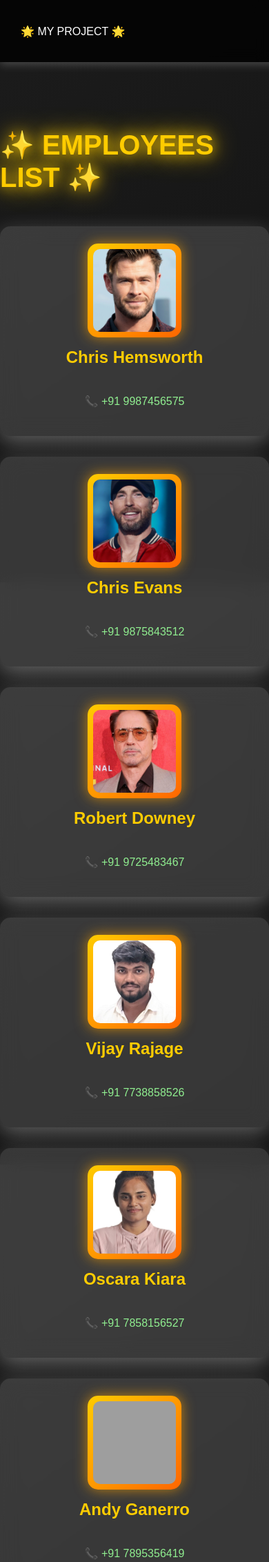
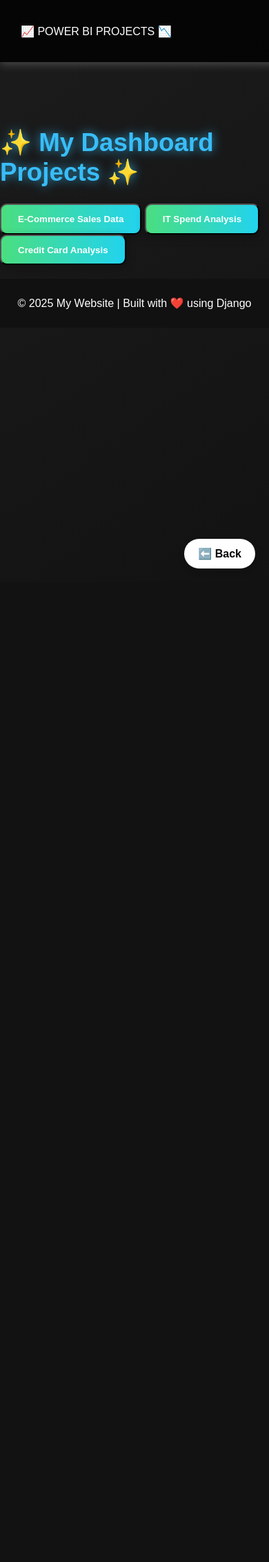
Before and after one commit to Akshara-Khaire/PROJECT-1, a Django app: page /project/ in a window 390 px wide. Shown: the top 2264 px of the page at 69% size. After the commit the page ends 824 px from the top, so only its background shows below. Run offline with Django 5.2, Linux system fonts and the light colour scheme; data comes from the database, SQL or seed files in the repository; some libraries are stand-ins or nearby versions; grey boxes are pictures that could not be loaded.

Commit message:
Update PROJECT-1 content

```diff
--- a/indProject/myProject/templates/all_members.html
+++ b/indProject/myProject/templates/all_members.html
@@ -2,173 +2,161 @@
 {% load static %}
 
 {% block title %}
-    🚀 Meet Our Members 🚀
+    📊 My Power BI Projects 📊
 {% endblock %}
 
 {% block content %}
 
 <div class="navbar">
     <nav class="flex justify-center items-center h-16 w-full bg-gradient-to-r from-gray-900 via-gray-800 to-gray-900 shadow-lg">
-        <span class="text-2xl font-extrabold text-white animate-text-glow text-center">🌟 MY <span class="text-yellow-400 animate-pulse">PROJECT</span> 🌟</span>
+        <span class="text-2xl font-extrabold text-white animate-text-glow text-center">📈 <span class="text-yellow-400 animate-pulse">POWER BI</span> PROJECTS 📉</span>
     </nav>
 </div>
 
-<div class="container py-5">
-    <!-- Animated Page Header -->
-    <h1 class="text-center fancy-header">✨ EMPLOYEES LIST ✨</h1>
+<div class="container py-10">
+    <h1 class="text-center fancy-header">✨ My Dashboard Projects ✨</h1>
 
-    <!-- Members Grid (Flexbox) -->
-    <div class="members-container">
-        {% for x in myMembers %}
-        <div class="member-card">
-            <div class="glow-effect"></div>
-            <div class="image-container">
-                <img class="member-image" src="{{ x.image.url }}"
-                     alt="{{ x.first_name }} {{ x.last_name }}">
-            </div>
-            <h5 class="member-name">{{ x.first_name|title }} {{ x.last_name|title }}</h5>
-            <p class="member-phone">📞 +91 {{ x.phone }}</p>
-        </div>
-        {% endfor %}
+    <!-- Project Buttons -->
+    <div class="flex flex-wrap justify-center gap-6 mt-8">
+        <button onclick="showProject(0)" class="project-button">E-Commerce Sales Data</button>
+        <button onclick="showProject(1)" class="project-button">IT Spend Analysis</button>
+        <button onclick="showProject(2)" class="project-button">Credit Card Analysis</button>
+    </div>
+
+    <!-- Project Detail Section -->
+    <div id="projectDetails" class="mt-10 hidden bg-gray-100 dark:bg-gray-800 p-6 rounded-xl shadow-lg">
+        <h2 id="projectTitle" class="text-2xl font-bold text-gray-800 dark:text-yellow-300 mb-4"></h2>
+        <p id="projectDesc" class="text-gray-700 dark:text-gray-200 mb-6"></p>
+        <div id="projectImages" class="grid grid-cols-1 md:grid-cols-2 gap-4"></div>
     </div>
 </div>
 
-<!-- Custom CSS for a Stunning Look -->
 <style>
-
-    /* Page Header */
     .fancy-header {
-        font-size: 2.5rem;
-        color: #ffcc00;
+        font-size: 2.3rem;
+        color: #38bdf8;
         font-weight: bold;
-        text-transform: uppercase;
-        text-shadow: 0 0 15px rgba(255, 204, 0, 0.9);
-        animation: fadeIn 1.5s ease-in-out, glowText 2s infinite alternate;
+        text-shadow: 0 0 15px rgba(56, 189, 248, 0.8);
+        animation: fadeIn 1.5s ease-in-out;
     }
 
-    /* Members Grid */
-    .members-container {
-        display: flex;
-        flex-wrap: wrap;
-        justify-content: center;
-        gap: 30px;
-        padding-top: 20px;
+    .project-button {
+        background: linear-gradient(to right, #4ade80, #22d3ee);
+        color: white;
+        font-weight: bold;
+        padding: 0.8rem 1.5rem;
+        border-radius: 10px;
+        transition: all 0.3s ease;
+        box-shadow: 0 4px 14px rgba(0,0,0,0.3);
     }
 
-    /* Member Card - Floating 3D Effect */
-    .member-card {
-        width: 340px;
-        background: rgba(255, 255, 255, 0.15);
-        border-radius: 15px;
-        padding: 25px;
-        text-align: center;
-        box-shadow: 0 10px 30px rgba(255, 255, 255, 0.3);
-        backdrop-filter: blur(15px);
-        position: relative;
-        overflow: hidden;
-        transition: transform 0.4s ease-in-out, box-shadow 0.4s ease-in-out;
+    .project-button:hover {
+        transform: scale(1.05);
+        box-shadow: 0 6px 20px rgba(0,0,0,0.4);
     }
 
-    .member-card:hover {
-        transform: scale(1.08) rotate(1deg);
-        box-shadow: 0 15px 50px rgb(0, 0, 0);
-    }
-
-    /* Pulse Glow Effect */
-    .glow-effect {
-        position: absolute;
-        top: -50%;
-        left: -50%;
-        width: 200%;
-        height: 200%;
-        opacity: 0;
-        transition: opacity 0.4s ease-in-out;
-    }
-
-    .member-card:hover .glow-effect {
-        opacity: 1;
-    }
-
-    /* Image Container - Square with Neon Borders */
-    .image-container {
-        width: 120px;
-        height: 120px;
-        background: linear-gradient(135deg, #ffcc00, #ff6600);
-        padding: 8px;
-        border-radius: 15px;
-        display: flex;
-        align-items: center;
-        justify-content: center;
-        margin: auto;
-        animation: glowBorder 3s infinite alternate;
-    }
-
-    /* Member Image */
-    .member-image {
-        width: 100%;
-        height: 100%;
-        object-fit: cover;
-        border-radius: 10px;
-        transition: transform 0.3s ease-in-out;
-    }
-
-    .member-card:hover .member-image {
-        transform: scale(1.2);
-    }
-
-    /* Member Name */
-    .member-name {
-        font-size: 1.5rem;
-        font-weight: bold;
-        color: #ffcc00;
-        margin-top: 15px;
-        transition: color 0.3s ease-in-out;
-    }
-
-    .member-card:hover .member-name {
-        color: #ffffff; /* Turns white on hover */
-    }
-
-    /* Member Phone */
-    .member-phone {
-        font-size: 1rem;
-        color: #90ee90;
-        margin-top: 8px;
-        transition: color 0.3s ease-in-out;
-    }
-
-    .member-card:hover .member-phone {
-        color: #ffffff; /* Turns white on hover */
-    }
-
-    /* Responsive Layout */
-    @media (max-width: 1024px) { /* Medium screens: 2 per row */
-        .member-card {
-            width: 48%;
-        }
-    }
-
-    @media (max-width: 768px) { /* Small screens: 1 per row */
-        .member-card {
-            width: 100%;
-        }
-    }
-
-    /* Keyframe Animations */
     @keyframes fadeIn {
         from { opacity: 0; transform: translateY(-20px); }
         to { opacity: 1; transform: translateY(0); }
     }
 
-    @keyframes glowText {
-        from { text-shadow: 0 0 5px #ffcc00; }
-        to { text-shadow: 0 0 20px #ffcc00, 0 0 40px #ffcc00; }
+        /* Button Hover Effects */
+    .button-hover {
+        background-color: #4CAF50;
+        color: white;
+        padding: 12px 20px;
+        font-size: 1.2rem;
+        border-radius: 5px;
+        cursor: pointer;
+        transition: all 0.3s ease;
     }
 
-    @keyframes glowBorder {
-        from { box-shadow: 0 0 15px rgba(255, 204, 0, 0.6); }
-        to { box-shadow: 0 0 30px rgba(255, 102, 0, 0.9); }
+    .button-hover:hover {
+        background-color: #45a049;
+        transform: scale(1.05); /* Slight button scale on hover */
     }
+
+    .back-button {
+        position: fixed;
+        bottom: 20px;
+        right: 20px;
+        background: linear-gradient(45deg,rgb(255, 255, 255),rgb(255, 255, 255));
+        color: black;
+        font-size: 16px;
+        font-weight: bold;
+        padding: 12px 20px;
+        border: none;
+        border-radius: 30px;
+        box-shadow: 0 4px 10px rgba(0, 0, 0, 0.2);
+        cursor: pointer;
+        transition: all 0.3s ease-in-out;
+    }
+
+    .back-button:hover {
+        transform: scale(1.1);
+        background: linear-gradient(45deg, #feb47b, #ff7e5f);
+    }
+
 </style>
 
+<script>
+    const projectData = [
+        {
+            title: "E-Commerce Sales Data",
+            desc: `Developed an interactive E-Commerce Sales Dashboard using Power BI and Power Query, enabling dynamic filtering by country, region, state, ship mode, and order date for in-depth analysis. Integrated various KPIs including total products, orders, customers, quantity, sales, and profit, offering a comprehensive snapshot of business performance. Implemented visualizations such as field maps, line charts, bar graphs, doughnut charts, and gauges to display key metrics like sales vs target, sales by segment, and profit by state, along with a dedicated sales forecast view.`,
+            images: [
+                "/media/images/ecommerce1.png",
+                "/media/images/ecommerce2.png"
+            ]
+        },
+        {
+            title: "IT Spend Analysis",
+            desc: `Developed an interactive Power BI dashboard to visualize Actual vs. Plan IT spend by IT Area, enabling stakeholders to track budget alignment across multiple departments. Integrated dynamic map visualizations that update based on selected Sales Regions, allowing for granular country-wise variance analysis in real time. Created period-over-period trend analysis across Business Areas using line and stacked area charts to identify spend patterns and anomalies over 12 months.`,
+            images: [
+                "/media/images/it_spend1.png",
+                "/media/images/it_spend2.png"
+            ]
+        },
+        {
+            title: "Credit Card Analysis",
+            desc: `Created dynamic dashboards for Credit Card Transaction and Customer Reports using Power BI, featuring revenue trends, interest earnings, transaction counts, and customer insights. Utilized DAX to build custom calculations for age group segmentation, week-over-week revenue analysis, and other KPIs. Integrated slicers for week start date, card category, income group, and gender, allowing users to explore data across dimensions. Analyzed revenue distribution by education level, marital status, dependent count, and state.`,
+            images: [
+                "/media/images/credit_card1.png",
+                "/media/images/credit_card2.png"
+            ]
+        }
+    ];
+
+    function showProject(index) {
+        const details = document.getElementById("projectDetails");
+        details.classList.remove("hidden");
+
+        document.getElementById("projectTitle").textContent = projectData[index].title;
+        document.getElementById("projectDesc").textContent = projectData[index].desc;
+
+        const imgContainer = document.getElementById("projectImages");
+        imgContainer.innerHTML = "";
+
+        projectData[index].images.forEach(img => {
+            const imgTag = document.createElement("img");
+            imgTag.src = img;
+            imgTag.alt = "Project Screenshot";
+            // --------------------------------------------------------------------------------------------------------
+            imgTag.className = "rounded-xl shadow-md w-full h-auto max-w-full object-contain";
+            imgContainer.appendChild(imgTag);
+        });
+    }
+</script>
+<!-- Fixed Back Button -->
+<button onclick="goBack()" class="back-button">
+    ⬅️ Back
+</button>
+
+<!-- JavaScript for Back Navigation -->
+<script>
+    function goBack() {
+        window.history.back();
+    }
+</script>
+
 {% endblock %}
```
Also changed, not shown: indProject/portfolio/templates/home.html (+5 -5 lines), indProject/portfolio/templates/portfolio.html (+37 -19 lines), indProject/media/images/credit_card1.png (added), indProject/media/images/credit_card2.png (added), indProject/media/images/cropped.jpg (deleted), indProject/media/images/download_1.jpeg (deleted), indProject/media/images/ecommerce1.png (added), indProject/media/images/ecommerce2.png (added), indProject/media/images/images.jpeg (deleted), indProject/media/images/images_1.jpeg (deleted), indProject/media/images/images_2.jpeg (deleted), indProject/media/images/it_spend1.png (added), indProject/media/images/it_spend2.png (added), indProject/media/images/vijay.jpg (deleted), 2 more files.
